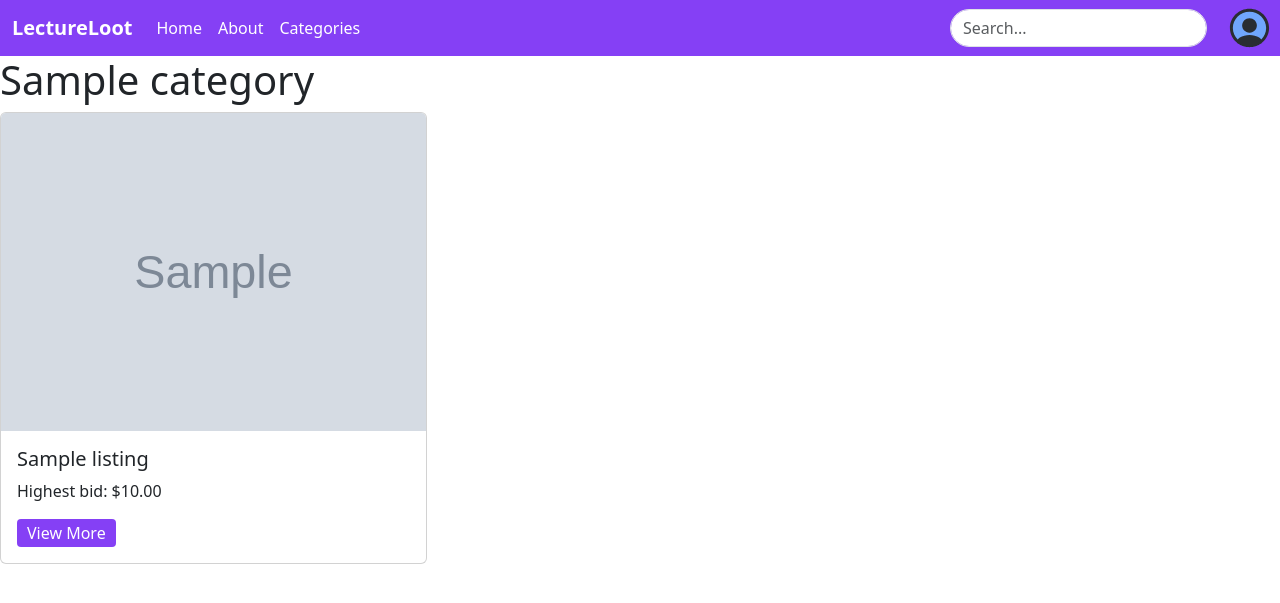
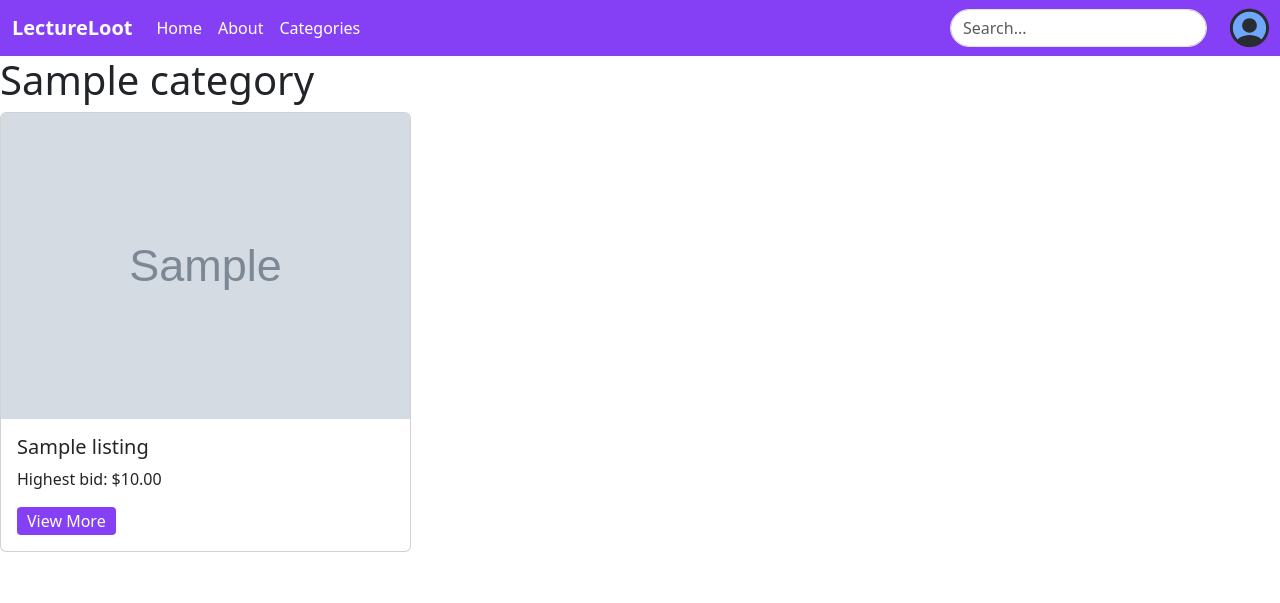
Before and after one commit to kupian/LectureLoot, a Django app: a page that uses lectureloot/templates/app/category.html in a window 1280 px wide. Shown: the top 603 px of the page. Run offline with Django 3.2, Linux system fonts and the light colour scheme; tables that the repository leaves empty hold one stand-in row (values such as "Sample post"); grey boxes marked "Sample" are stand-in pictures; some libraries are stand-ins or nearby versions.

Commit message:
adjusted layout

```diff
--- a/lectureloot/templates/app/category.html
+++ b/lectureloot/templates/app/category.html
@@ -7,10 +7,13 @@
 {% block body_block %}
 
     <h1>{{ name }}</h1>
-
-    {% for listing in listings %}
-        <div class="col col-12 col-md-6 col-lg-4">
-            {% render_listing listing %}
-        </div>
-    {% endfor %}
+    {% if listings %}
+    <div class="row g-4">
+        {% for listing in listings %}
+            <div class="col col-12 col-md-6 col-lg-4">
+                {% render_listing listing %}
+            </div>
+        {% endfor %}
+    </div>
+    {% endif %}
 {% endblock %}
```
